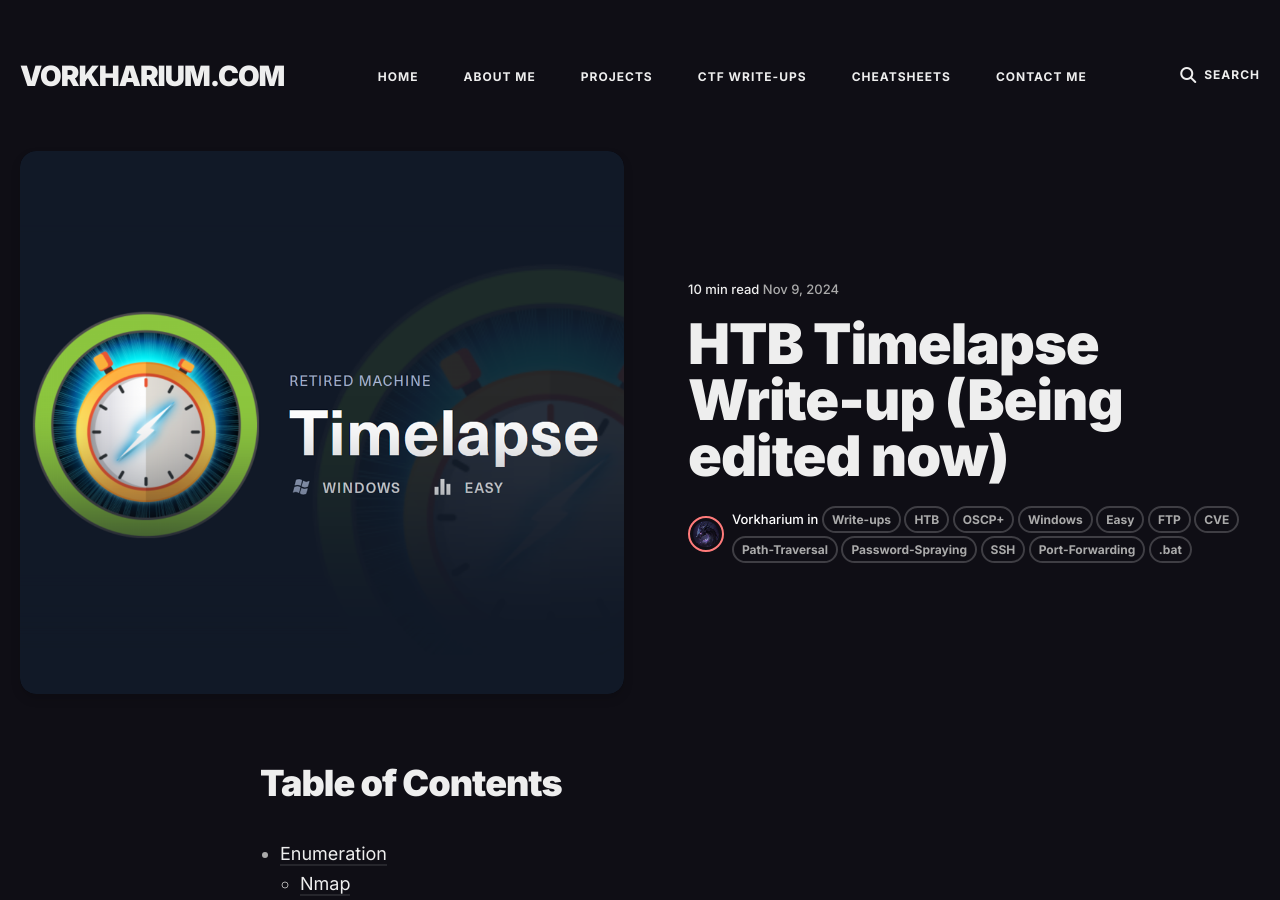
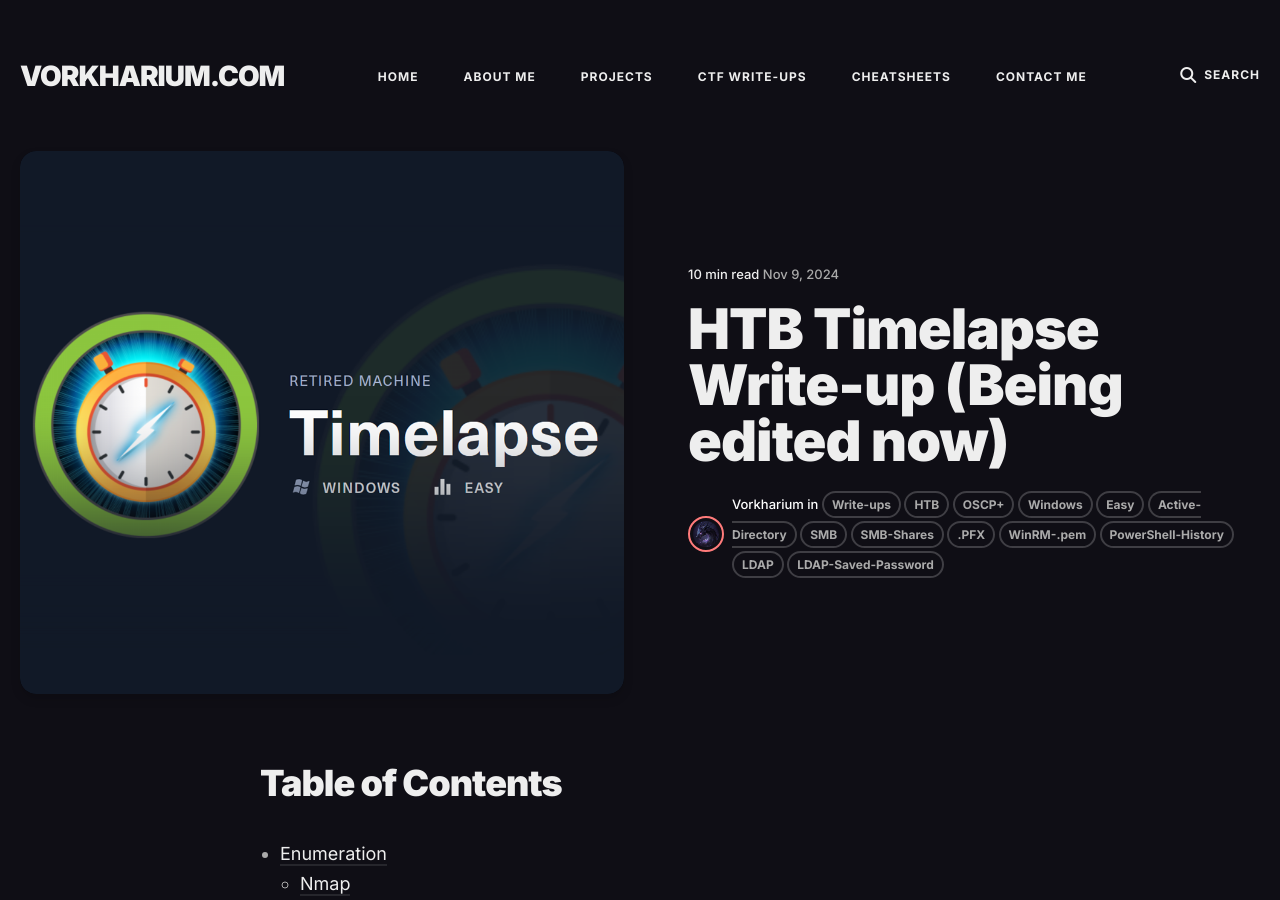
Before and after one commit to Vorkharium/vorkharium.github.io, a Jekyll site: the page built from _posts/2024-11-09-HTB-Timelapse-Write-up.md, in a window 1280 px wide and 900 px high. Built offline with Jekyll 4.4.1, drawn with Linux system fonts in a browser that asks for light colours; some of the changed text lies outside the part shown.

Commit message:
Update 2024-11-09-HTB-Timelapse-Write-up.md

```diff
--- a/_posts/2024-11-09-HTB-Timelapse-Write-up.md
+++ b/_posts/2024-11-09-HTB-Timelapse-Write-up.md
@@ -4,7 +4,7 @@
 description: Part of the OSCP+ Preparation Series
 date:   2024-11-09 22:30:00 +0300
 image:  '/images/htb_timelapse.png'
-tags:   [Write-ups, HTB, OSCP+, Windows, Easy, FTP, CVE, Path-Traversal, Password-Spraying, SSH, Port-Forwarding, .bat]
+tags:   [Write-ups, HTB, OSCP+, Windows, Easy, Active-Directory, SMB, SMB-Shares, .PFX, WinRM-.pem, PowerShell-History, LDAP, LDAP-Saved-Password]
 ---
 
 # Table of Contents
```
